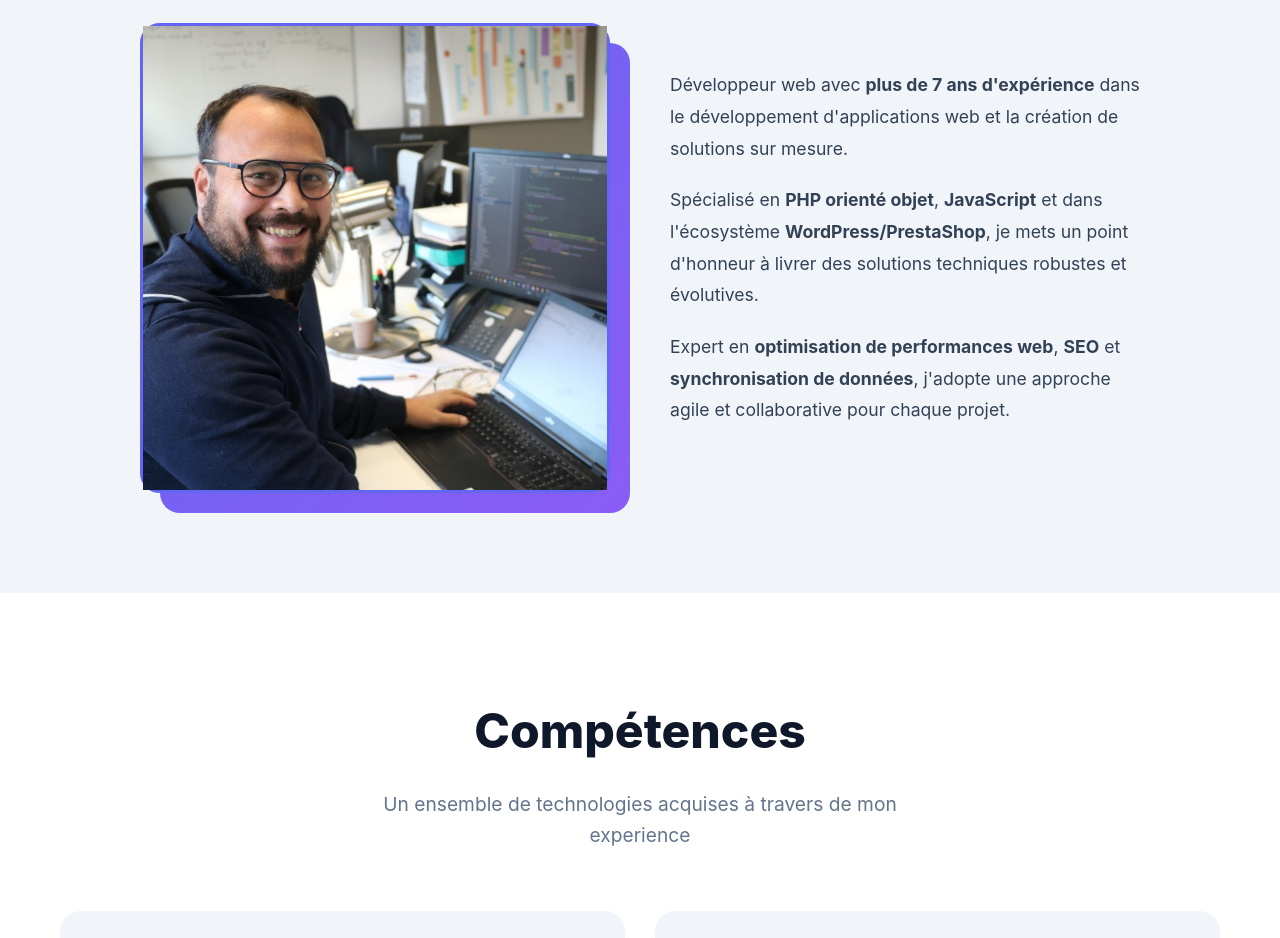
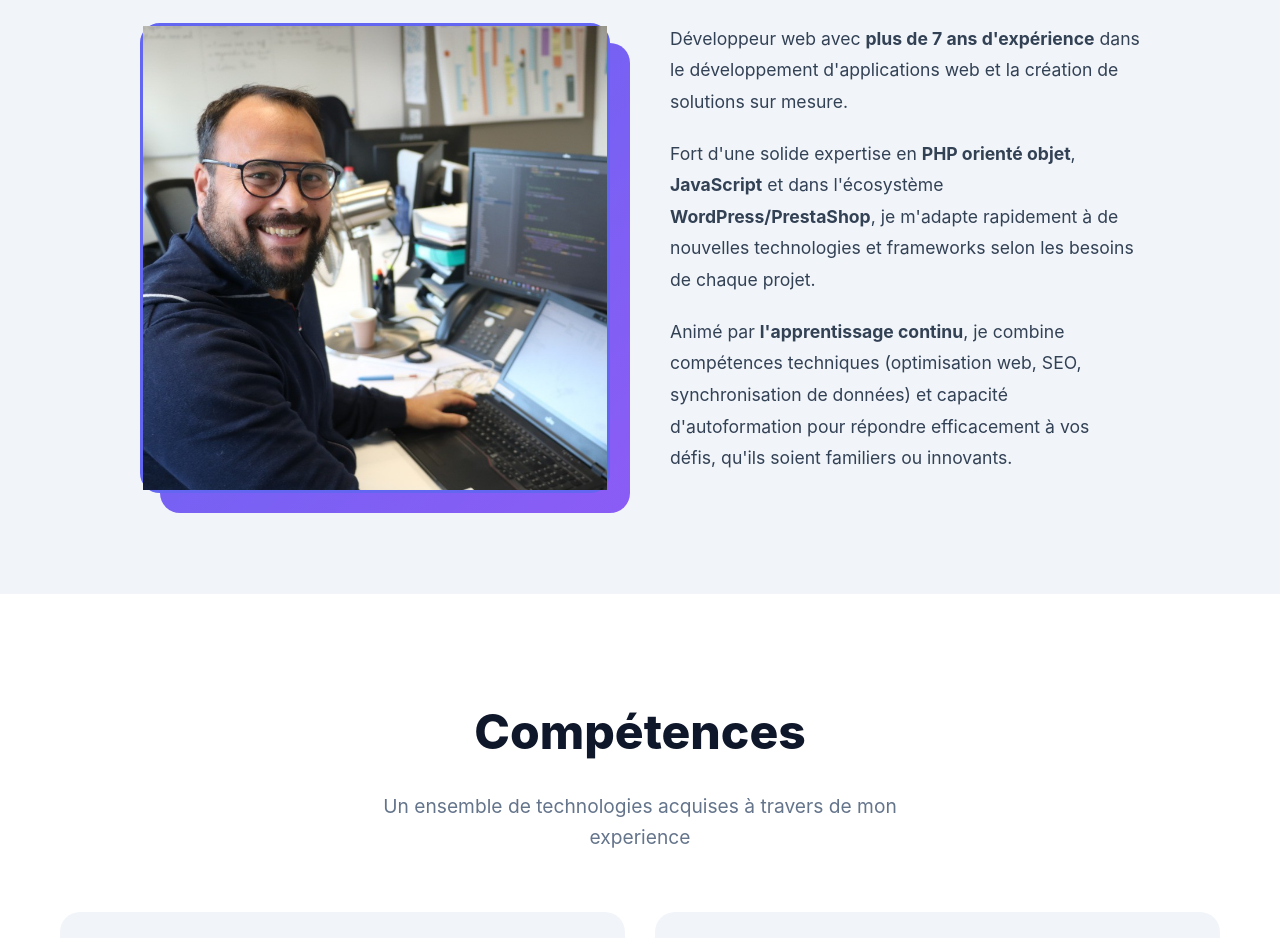
Before and after one commit to alex85590/portfolio, a plain HTML site: page index.html in a window 1280 px wide. Shown: the part 1160-2098 px from the top of the page. Drawn offline with Linux system fonts and the light colour scheme.

Commit message:
Update index.html
update à propos de moi

```diff
--- a/index.html
+++ b/index.html
@@ -138,7 +138,6 @@
             <div class="container">
                 <h2>À propos de moi</h2>
                 <p class="section-subtitle">Passionné par la création de solutions web performantes et innovantes</p>
-
                 <div class="about-grid">
                     <div class="about-image">
                         <div class="about-placeholder"><img class="img-about" src="./img/Alexandre-srey.jpeg"></div>
@@ -146,9 +145,10 @@
                     <div class="about-text">
                         <p>Développeur web avec <strong>plus de 7 ans d'expérience</strong> dans le développement d'applications web et la création de solutions sur mesure.</p>
 
-                        <p>Spécialisé en <strong>PHP orienté objet</strong>, <strong>JavaScript</strong> et dans l'écosystème <strong>WordPress/PrestaShop</strong>, je mets un point d'honneur à livrer des solutions techniques robustes et évolutives.</p>
+                        <p>Fort d'une solide expertise en <strong>PHP orienté objet</strong>, <strong>JavaScript</strong> et dans l'écosystème <strong>WordPress/PrestaShop</strong>, je m'adapte rapidement à de nouvelles technologies et frameworks selon les besoins de chaque projet.</p>
 
-                        <p>Expert en <strong>optimisation de performances web</strong>, <strong>SEO</strong> et <strong>synchronisation de données</strong>, j'adopte une approche agile et collaborative pour chaque projet.</p>
+                        <p>Animé par <strong>l'apprentissage continu</strong>, je combine compétences techniques (optimisation web, SEO, synchronisation de données) et capacité d'autoformation pour répondre efficacement à vos défis, qu'ils soient familiers ou innovants.
+</p>
                     </div>
                 </div>
             </div>
```
